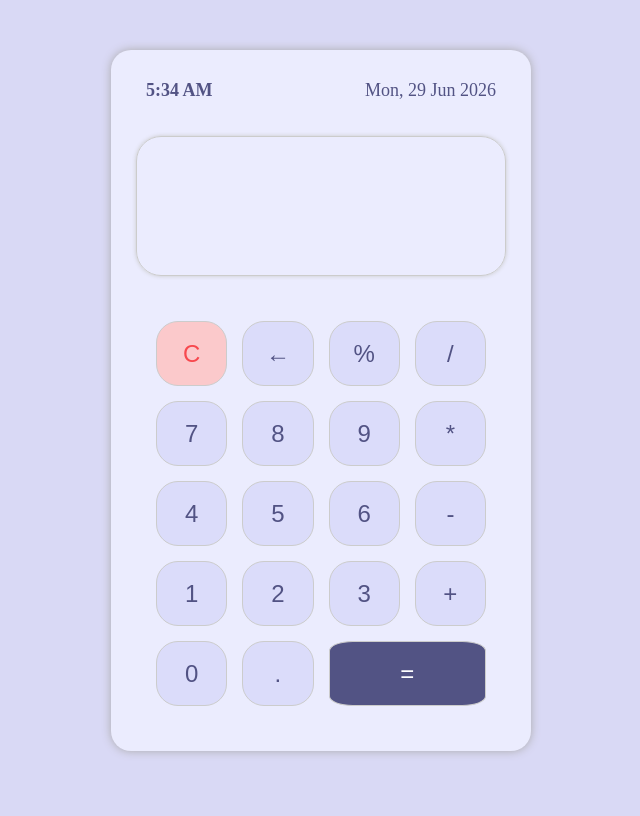
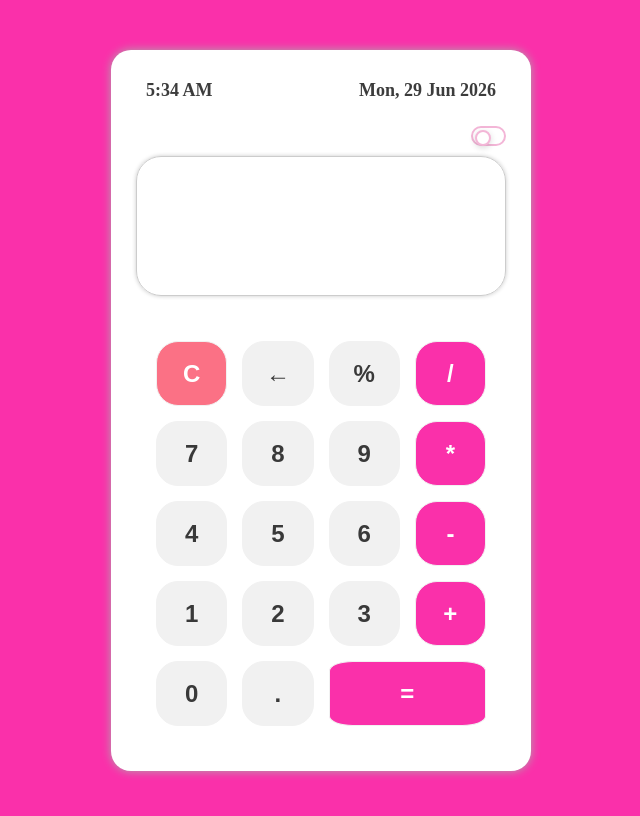
Before and after one commit to manasikesarwani/MyCalculator, a plain HTML site: page index.html in a window 1280 px wide. Shown: the whole page, without its empty margins (319-959 px from the left). Drawn offline with Linux system fonts and the light colour scheme.

Commit message:
added theme changer and changed colors

```diff
--- a/index.html
+++ b/index.html
@@ -8,12 +8,16 @@
     <title>mycalculator</title>
 </head>
 <body>
-
     <div class="calculator">
         <div class="topbar">
             <div id="clock"></div>
             <div id="date"></div>
         </div>
+        <label class="switch">
+            <input type="checkbox" id="themeToggle">
+            <span class="slider">
+            </span>
+        </label>
         <div class="display" id="display"></div>
         <div class="buttons">
             <button class="btn" id="clear">C</button>
--- a/script.js
+++ b/script.js
@@ -92,3 +92,11 @@ document.addEventListener("keydown", function(event){
         display.innerText = "";
     }
 });
+const themeToggle = document.getElementById("themeToggle");
+themeToggle.addEventListener("change", function () {
+    if (this.checked) {
+        document.body.classList.add("darktheme");
+    } else {
+        document.body.classList.remove("darktheme");
+    }
+});
--- a/style.css
+++ b/style.css
@@ -1,14 +1,15 @@
 *{
     margin: 0; padding: 0; box-sizing: border-box;
+    font-weight: bold;
 }
 body{
-    background-color: #d9d9f5;
+    background-color: var(--background-color);
 }
 .calculator{
     width: 420px;
     margin: 50px auto;
     padding: 25px;
-    background-color: #ebecfe;
+    background-color: var(--calculator-background-color);
     border-radius: 20px;
     box-shadow: 0 0 10px rgb(171, 170, 170);
     text-align: center;
@@ -18,8 +19,8 @@ body{
     justify-content: space-between;
     align-items: center;
     margin-bottom: 20px;
-    padding: 5px 10px 15px;
-    color: #525384;
+    padding: 5px 10px;
+    color: var(--text-color);
 }
 #clock{
     font-size: 18px;
@@ -37,8 +38,8 @@ body{
 }
 .btn{
     padding: 15px;
-    border: 1px solid #ccc;
-    background-color: #dbdcfa;
+    border: 1px solid var(--button-background-color);
+    background-color: var(--button-background-color);
     border-radius: 30%;
     cursor: pointer;
     transition: background-color 0.3s;
@@ -46,10 +47,10 @@ body{
     height:65px;
     font-size:24px;
     border-radius:22px;
-    color: #525384;
+    color: var(--text-color);
 }
 .btn:hover{
-    background-color: #bbbdff;
+    background-color: var(--button-hover-color);
 }
 .btn:active{
     transform: scale(0.95);
@@ -58,7 +59,7 @@ body{
     display: flex;
     justify-content: flex-end;
     align-items: flex-end;
-    border: 1px solid #ccc;
+    border: 1px solid var(--display-border-color);
     width: 100%;
     height:140px;
     margin-bottom:25px;
@@ -67,23 +68,30 @@ body{
     font-size: 36px;
     font-weight: bold;
     padding: 20px;
-    color: #525384;
+    color: var(--text-color);
 }
 #equals{
     grid-column: span 2;
     border-radius: 15%;
-    background-color: #525384;
+    background-color: var(--equals-button-color);
     color: white;
 }
 #equals:hover{
-    background-color: #3b3c6e;
+    background-color: var(--equals-button-hover-color);
 }
 #clear{
-    background-color: #fbc9cb;
-    color: #f7484e;
+    background-color: var(--clear-button-color);
+    color: var(--clear-button-text-color);
 }
 #clear:hover{
-    background-color: #f59ea1;
+    background-color: var(--clear-button-hover-color);
+}
+#divide, #multiply, #subtract, #add{
+    background-color: var(--operator-button-color);
+    color: white;
+}
+#divide:hover, #multiply:hover, #subtract:hover, #add:hover{
+    background-color: var(--operator-button-hover-color);
 }
 .sparkle{
     position:fixed;
@@ -106,3 +114,72 @@ body{
         opacity:0;
     }
 }
+:root{
+    --background-color: #fa30aa;
+    --calculator-background-color: #ffffff;
+    --button-background-color: #f1f1f1;
+    --display-border-color: #ccc;
+    --operator-button-color: #fa30aa;
+    --equals-button-color: #fa30aa;
+    --equals-button-hover-color: #D81B8C;
+    --operator-button-hover-color: #D81B8C;
+    --button-hover-color: #e0e0e0;
+    --clear-button-color: #FB7185;
+    --clear-button-hover-color: #e22750da;
+    --clear-button-text-color: white;
+    --text-color: #000000c3;
+}
+.darktheme{
+    --background-color: #fa30aa;
+    --calculator-background-color: #151434;
+    --button-background-color: #2e2b48;
+    --operator-button-color: #fa30aa;
+    --equals-button-color: #fa30aa;
+    --equals-button-hover-color: #D81B8C;
+    --operator-button-hover-color: #D81B8C;
+    --button-hover-color: #3c3a5a;
+    --clear-button-color: #FB7185;
+    --clear-button-hover-color: #e22750da;
+    --clear-button-text-color: white;
+    --text-color: #ffffffe6;
+    --display-border-color: #3c3a5a;
+}
+.switch {
+    position: relative;
+    display: flex;
+    align-items: right;
+    width: 35px;
+    height: 20px;
+    margin-bottom: 10px;
+    margin-left: auto;
+}
+.switch input {
+    display: none;
+}
+.slider {
+    position: absolute;
+    inset: 0;
+    background: #fff;
+    border: 2px solid #f3b6d7;
+    border-radius: 30px;
+    transition: .3s;
+}
+.slider::before {
+    content: "";
+    position: absolute;
+    width: 12px;
+    height: 12px;
+    left: 2px;
+    top: 2px;
+    background: #fff;
+    border: 2px solid #f3b6d7;
+    border-radius: 50%;
+    transition: .3s;
+    box-shadow: 0 2px 6px rgba(0,0,0,.15);
+}
+input:checked + .slider {
+    background: #ff2da0;
+}
+input:checked + .slider::before {
+    transform: translateX(12px);
+}
```
